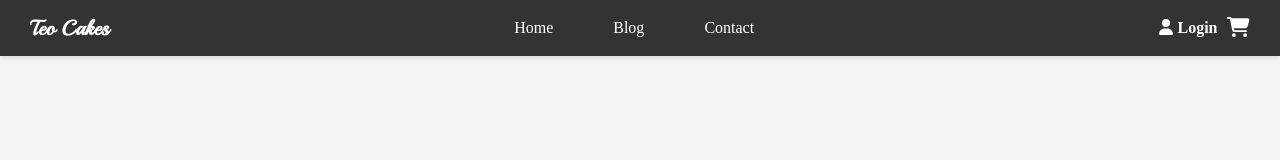
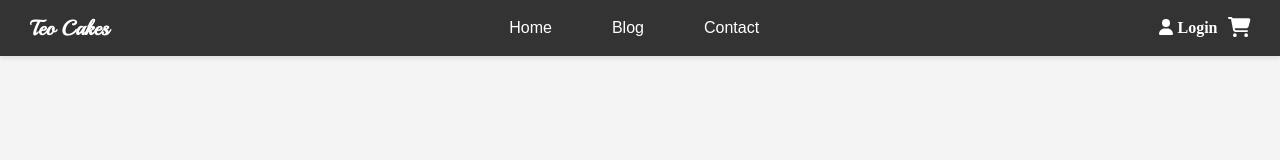
Before and after one commit to ben781105/teofront, a React (Vite) app: page /login/ in a window 1280 px wide. Shown: the top 160 px of the page. Built offline with nearby package versions, Linux system fonts and the light colour scheme; no server answers.

Commit message:
Update navbar.css

```diff
--- a/src/styles/navbar.css
+++ b/src/styles/navbar.css
@@ -26,6 +26,7 @@
   gap: 60px;
   color: #fff;
   font-size: 1rem;
+  font-family: sans-serif;
 }
 .active{
   font-weight: bold;
@@ -93,6 +94,7 @@
 
   .nav-links.open {
     display: flex;
+    font-family: sans-serif;
   }
 
   .nav-links li {
@@ -101,5 +103,6 @@
    border-bottom: 1px solid;
    color:#fff;
    padding-bottom: 10px;
+    font-family: sans-serif;
   }
 }
```
